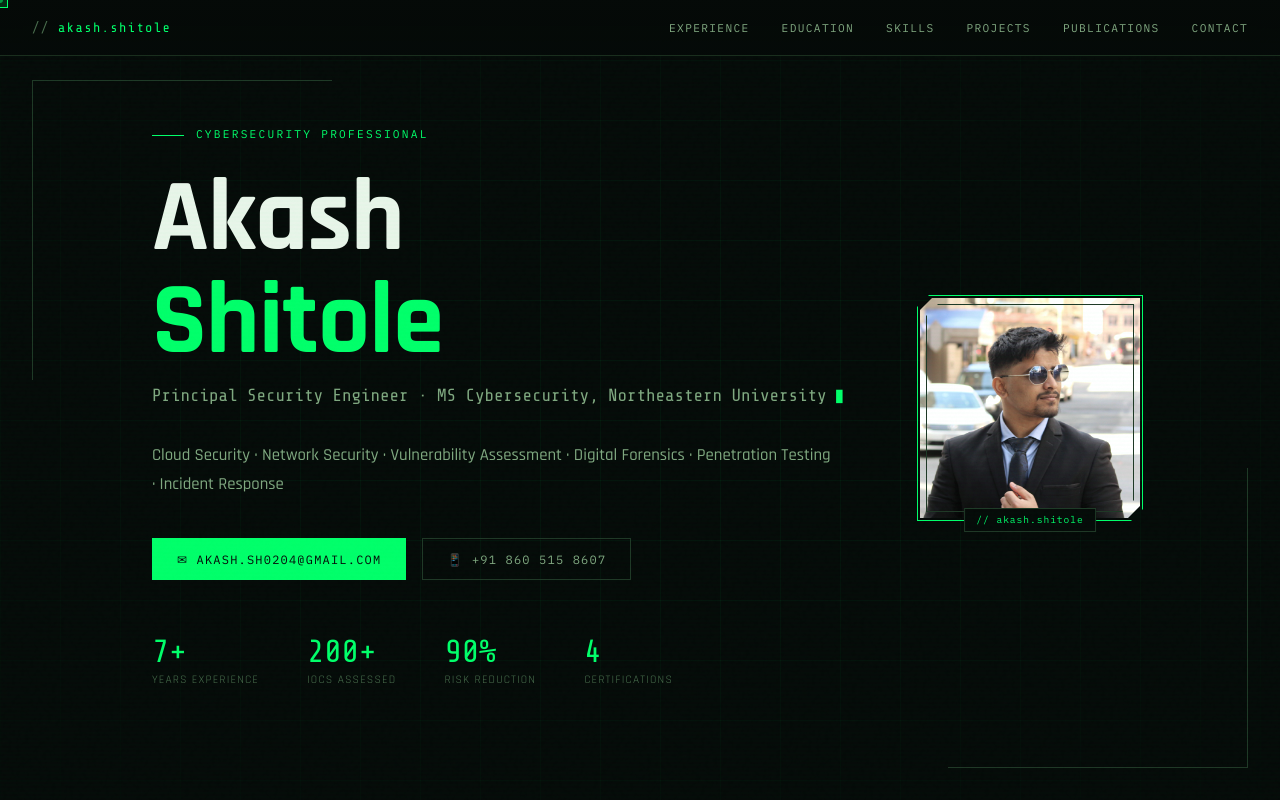
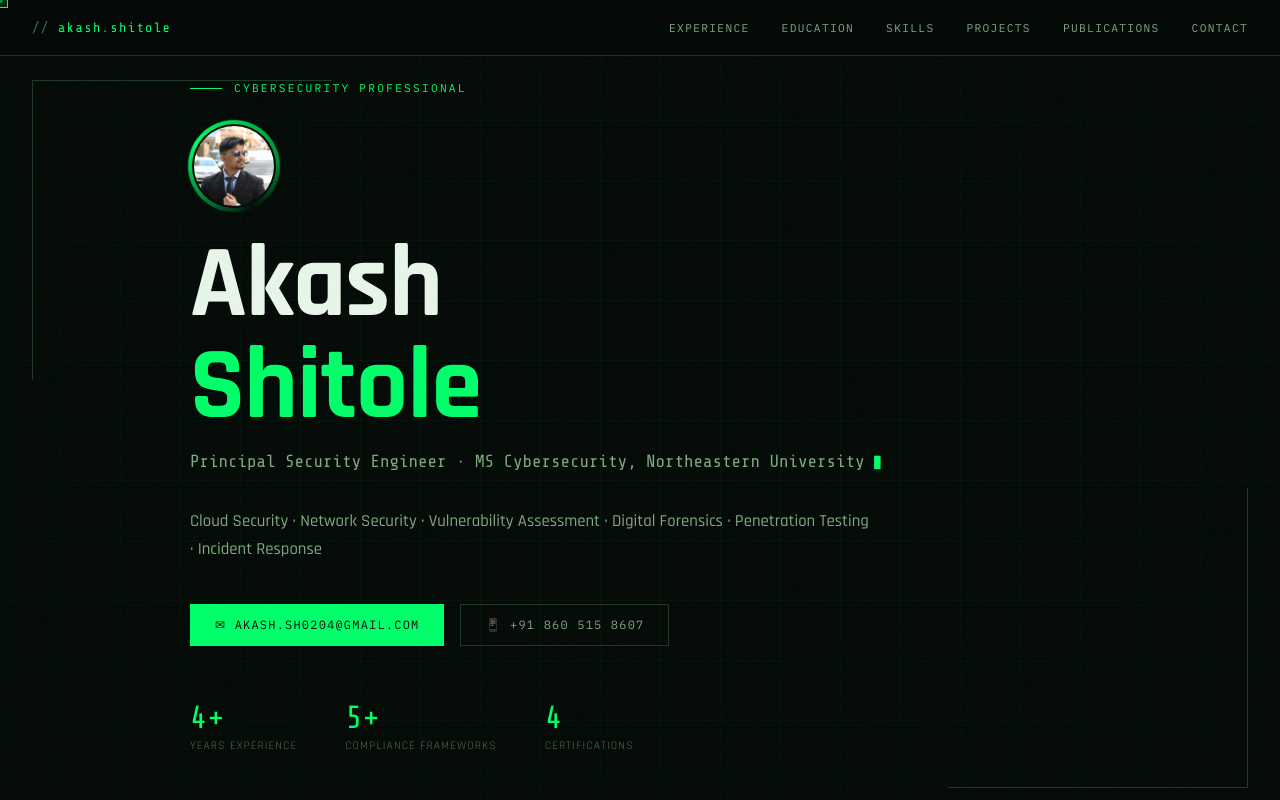
Before and after one commit to AkashShitole/akashshitole.github.io, a plain HTML site: page index.html in a window 1280 px wide. Shown: the top 800 px of the page. Drawn offline with nearby package versions, Linux system fonts and the light colour scheme.

Commit message:
Refactor hero layout and photo styles
Updated hero section styles and adjusted photo dimensions.

```diff
--- a/index.html
+++ b/index.html
@@ -528,78 +528,70 @@ footer {
 
 /* HERO PHOTO */
 .hero-layout {
-  display: grid;
-  grid-template-columns: 1fr auto;
-  gap: 4rem;
-  align-items: center;
   width: 100%;
-  max-width: 1000px;
+  max-width: 900px;
   margin: 0 auto;
 }
 .hero-photo-wrap {
   position: relative;
-  width: 220px;
-  flex-shrink: 0;
+  width: 88px;
+  height: 88px;
+  margin-bottom: 1.5rem;
 }
 .hero-photo-frame {
   position: relative;
-  width: 220px;
-  height: 220px;
+  width: 88px;
+  height: 88px;
 }
 .hero-photo-frame::before {
   content: '';
   position: absolute;
-  inset: -3px;
-  border: 1.5px solid var(--green);
-  clip-path: polygon(12px 0%, 100% 0%, 100% calc(100% - 12px), calc(100% - 12px) 100%, 0% 100%, 0% 12px);
-  z-index: 2;
+  inset: -2px;
+  border-radius: 50%;
+  background: conic-gradient(var(--green) 0%, var(--green3) 40%, transparent 60%, var(--green) 100%);
+  z-index: 0;
+  animation: spinBorder 6s linear infinite;
+}
+@keyframes spinBorder {
+  from { transform: rotate(0deg); }
+  to   { transform: rotate(360deg); }
 }
 .hero-photo-frame::after {
   content: '';
   position: absolute;
-  inset: 6px;
-  border: 1px solid var(--border2);
-  clip-path: polygon(12px 0%, 100% 0%, 100% calc(100% - 12px), calc(100% - 12px) 100%, 0% 100%, 0% 12px);
-  z-index: 2;
+  inset: 2px;
+  border-radius: 50%;
+  background: var(--bg);
+  z-index: 1;
 }
 .hero-photo-frame img {
-  width: 220px;
-  height: 220px;
+  position: absolute;
+  inset: 4px;
+  width: calc(100% - 8px);
+  height: calc(100% - 8px);
+  border-radius: 50%;
   object-fit: cover;
   object-position: center top;
   display: block;
-  clip-path: polygon(12px 0%, 100% 0%, 100% calc(100% - 12px), calc(100% - 12px) 100%, 0% 100%, 0% 12px);
-  filter: grayscale(20%) contrast(1.05);
+  z-index: 2;
+  filter: grayscale(15%) contrast(1.05);
   transition: filter 0.3s;
 }
 .hero-photo-frame:hover img { filter: grayscale(0%) contrast(1.1); }
 .hero-photo-glow {
   position: absolute;
-  inset: -20px;
+  inset: -12px;
+  border-radius: 50%;
   background: radial-gradient(ellipse at center, var(--green-glow) 0%, transparent 70%);
   z-index: 0;
-  opacity: 0.6;
+  opacity: 0.5;
   animation: photoGlow 3s ease-in-out infinite alternate;
 }
 @keyframes photoGlow {
-  from { opacity: 0.4; transform: scale(0.95); }
-  to   { opacity: 0.7; transform: scale(1.05); }
+  from { opacity: 0.3; transform: scale(0.95); }
+  to   { opacity: 0.6; transform: scale(1.05); }
 }
-.hero-photo-tag {
-  position: absolute;
-  bottom: -14px;
-  left: 50%;
-  transform: translateX(-50%);
-  font-family: 'IBM Plex Mono', monospace;
-  font-size: 0.6rem;
-  color: var(--green);
-  background: var(--bg);
-  border: 1px solid var(--border2);
-  padding: 0.2rem 0.7rem;
-  white-space: nowrap;
-  letter-spacing: 0.1em;
-  z-index: 3;
-}
+.hero-photo-tag { display: none; }
 
 /* CONTACT SECTION */
 #contact-section {
@@ -690,8 +682,6 @@ footer {
 
 /* RESPONSIVE */
 @media (max-width: 768px) {
-  .hero-layout { grid-template-columns: 1fr; }
-  .hero-photo-wrap { display: none; }
   .contact-grid { grid-template-columns: 1fr; }
 }
 @media (max-width: 640px) {
@@ -729,6 +719,13 @@ footer {
   <div class="hero-layout">
     <div class="hero-content">
       <div class="hero-tag">Cybersecurity Professional</div>
+      <!-- PROFILE PHOTO -->
+      <div class="hero-photo-wrap">
+        <div class="hero-photo-frame">
+          <div class="hero-photo-glow"></div>
+          <img src="profile.jpg" alt="Akash Shitole" onerror="this.parentElement.parentElement.style.display='none'">
+        </div>
+      </div>
       <h1 class="hero-name">Akash<br><span class="accent">Shitole</span></h1>
       <p class="hero-title">Principal Security Engineer · MS Cybersecurity, Northeastern University</p>
       <p class="hero-bio">Cloud Security · Network Security · Vulnerability Assessment · Digital Forensics · Penetration Testing · Incident Response</p>
@@ -738,30 +735,18 @@ footer {
       </div>
       <div class="hero-stats">
         <div class="stat-item">
-          <div class="stat-num">7+</div>
+          <div class="stat-num">4+</div>
           <div class="stat-label">Years Experience</div>
         </div>
         <div class="stat-item">
-          <div class="stat-num">200+</div>
-          <div class="stat-label">IOCs Assessed</div>
-        </div>
-        <div class="stat-item">
-          <div class="stat-num">90%</div>
-          <div class="stat-label">Risk Reduction</div>
+          <div class="stat-num">5+</div>
+          <div class="stat-label">Compliance Frameworks</div>
         </div>
         <div class="stat-item">
           <div class="stat-num">4</div>
           <div class="stat-label">Certifications</div>
         </div>
       </div>
-    </div>
-    <!-- PROFILE PHOTO -->
-    <div class="hero-photo-wrap">
-      <div class="hero-photo-frame">
-        <div class="hero-photo-glow"></div>
-        <img src="profile.jpg" alt="Akash Shitole" onerror="this.parentElement.parentElement.style.display='none'">
-      </div>
-      <div class="hero-photo-tag">// akash.shitole</div>
     </div>
   </div>
 </section>
```
